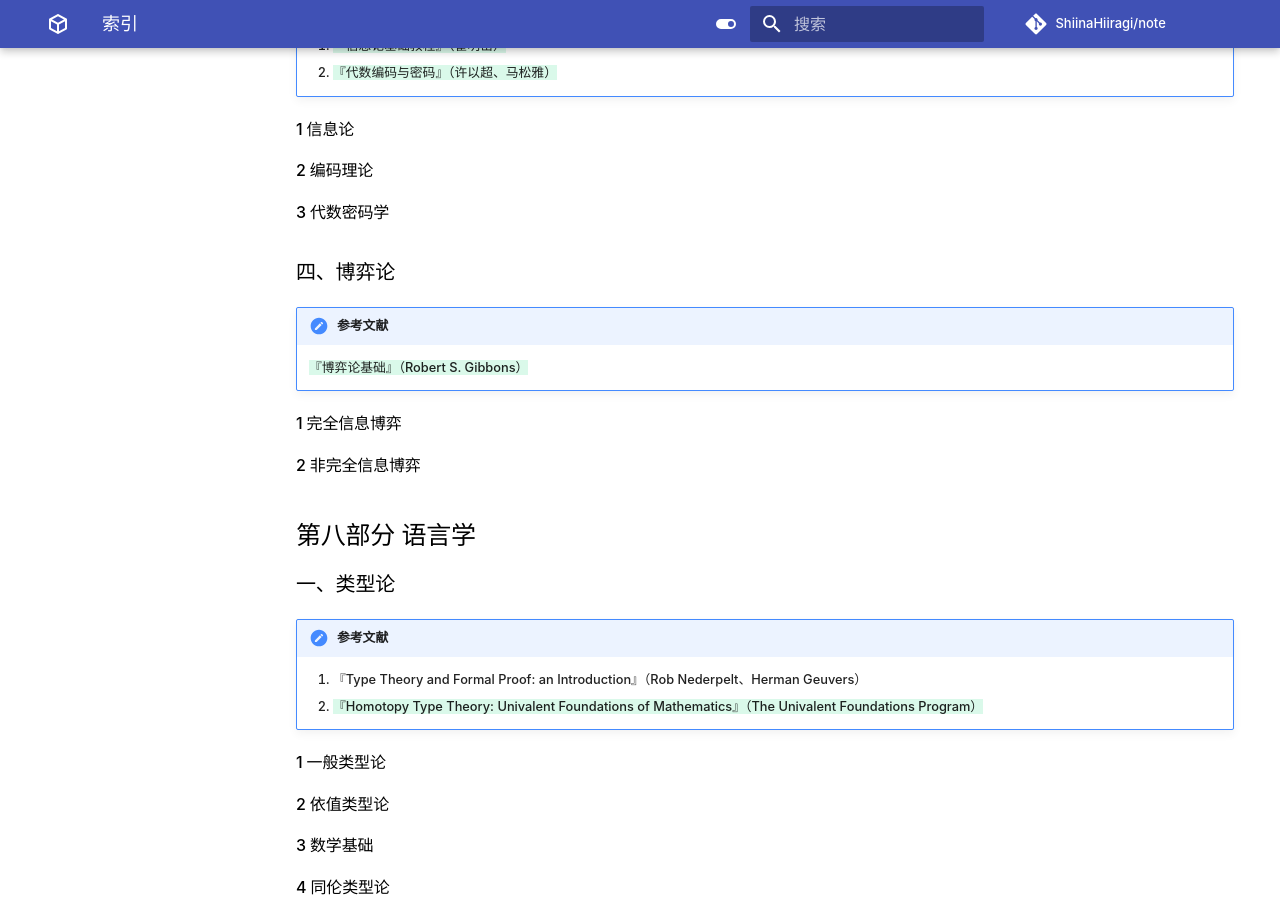
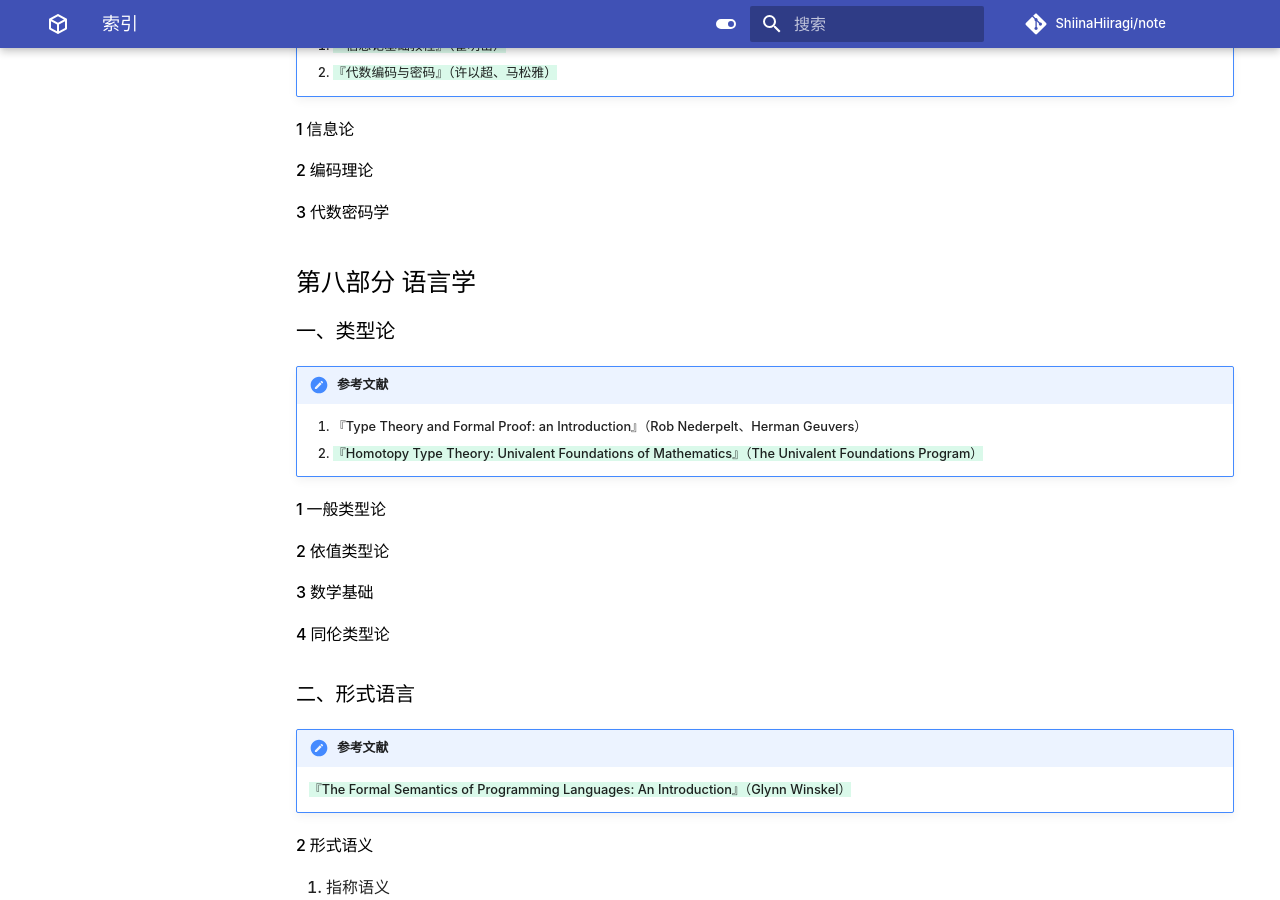
Before and after one commit to ShiinaHiiragi/note, an MkDocs documentation site: the page built from docs/intro/toc.md, in a window 1280 px wide and 900 px high, scrolled down 9821 px. Built offline with MkDocs 1.6.1 and Material for MkDocs 9.7.7, drawn with Linux system fonts in a browser that asks for light colours; comment, search, counter and statistics services are not loaded.

Commit message:
delete game theory

```diff
--- a/docs/intro/toc.md
+++ b/docs/intro/toc.md
@@ -333,15 +333,6 @@
 
 #### 3 代数密码学
 
-### 四、博弈论
-
-!!! note "参考文献"
-    {++『博弈论基础』（Robert S. Gibbons）++}
-
-#### 1 完全信息博弈
-
-#### 2 非完全信息博弈
-
 ## 第八部分 语言学
 ### 一、类型论
 
```
Also changed, not shown: docs/anly/princ/seq.md (+2 -2 lines).
